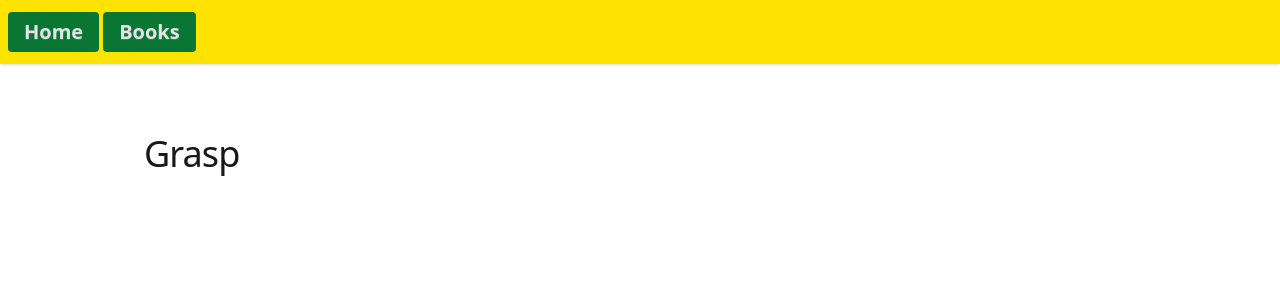
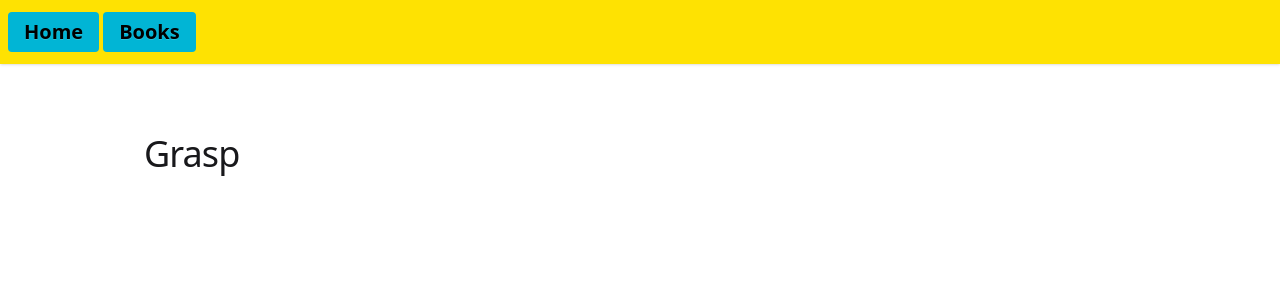
Before and after one commit to lukasz-pudlo/grasp, a Django app: page / in a window 1280 px wide. Shown: the top 300 px of the page. Run offline with Django 5.2, Linux system fonts and the light colour scheme; style sheets or scripts are compiled from the project's sources; some libraries are stand-ins or nearby versions.

Commit message:
Change navbar buttons colour to blue

```diff
--- a/templates/base.html
+++ b/templates/base.html
@@ -14,8 +14,8 @@
   <!-- This should be enough to make POST calls -->
   <body hx-headers='{"X-CSRFToken": "{{ csrf_token }}"}'>
     <nav class="navbar bg-base-100 shadow-sm bg-reclam-yellow">
-      <a href="{% url 'index' %}" class="btn btn-neutral bg-reclam-green text-xl mr-1">Home</a>
-      <a href="{% url 'books:book-list' %}" class="btn btn-neutral bg-reclam-green text-xl">Books</a>
+      <a href="{% url 'index' %}" class="btn btn-neutral bg-reclam-blue text-xl text-black mr-1">Home</a>
+      <a href="{% url 'books:book-list' %}" class="btn btn-neutral bg-reclam-blue text-black text-xl">Books</a>
     </nav>
     <div class="max-w-5xl mx-auto p-4 m-10">
       {% block content %} {% endblock %}
```
